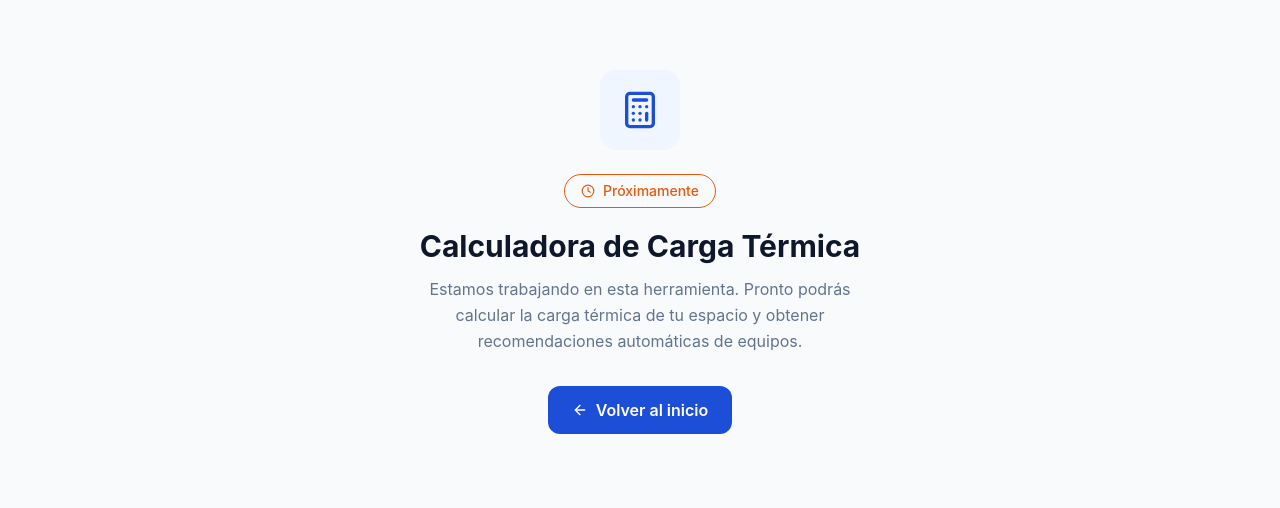
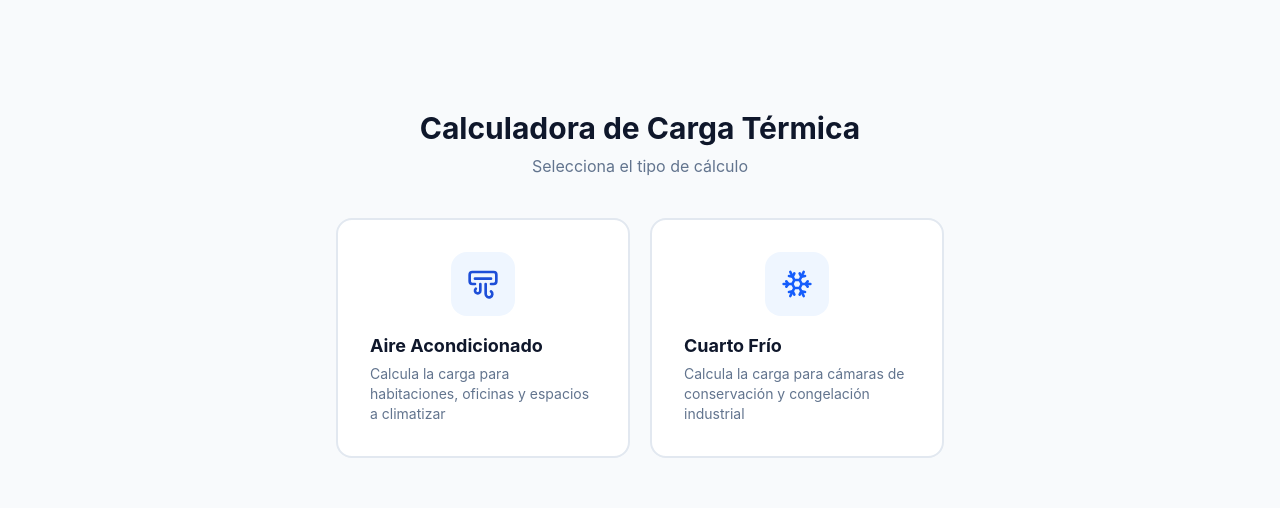
Before and after one commit to JFH000/fsp_web, a Vue app: page /hvac-calculator in a window 1280 px wide. Shown: the part 129-637 px from the top of the page. Built offline with nearby package versions, Linux system fonts and the light colour scheme; no server answers; the database is empty.

Commit message:
feat: implement thermal load calculator wizard (AC + cold room)

```diff
--- a/src/modules/hvac/views/HvacCalculatorView.vue
+++ b/src/modules/hvac/views/HvacCalculatorView.vue
@@ -1,32 +1,92 @@
 <template>
-  <div class="min-h-[70vh] flex items-center justify-center px-4 py-20">
-    <div class="text-center max-w-md">
-      <div class="w-20 h-20 bg-brand-50 rounded-2xl flex items-center justify-center mx-auto mb-6">
-        <Calculator class="h-10 w-10 text-brand-700" />
+  <div class="max-w-2xl mx-auto px-4 py-8">
+    <!-- Mode selector -->
+    <ModeSelector v-if="!mode" @select="selectMode" />
+
+    <!-- AC Wizard -->
+    <template v-else-if="mode === 'ac'">
+      <div class="mb-6">
+        <button @click="reset" class="flex items-center gap-1.5 text-sm text-slate-500 hover:text-slate-700 transition-colors">
+          <ArrowLeft class="h-4 w-4" /> Cambiar modo
+        </button>
       </div>
+      <WizardProgress :steps="AC_STEPS" :current="acStep" @go="acStep = $event" class="mb-6" />
+      <div class="bg-white rounded-2xl border border-slate-200 p-6">
+        <AcStep1Dimensions  v-if="acStep === 0" :form="acForm" @next="acStep++" />
+        <AcStep2Conditions  v-else-if="acStep === 1" :form="acForm" @next="acStep++" @back="acStep--" />
+        <AcStep3InternalLoads v-else-if="acStep === 2" :form="acForm" @next="computeAc" @back="acStep--" />
+        <AcResults v-else-if="acStep === 3 && acResult" :result="acResult" @back="acStep--" @reset="reset" />
+      </div>
+    </template>
 
-      <div class="inline-flex items-center gap-2 bg-accent-50 border border-accent-200 rounded-full px-4 py-1.5 text-accent-600 text-sm font-medium mb-5">
-        <Clock class="h-3.5 w-3.5" />
-        Próximamente
+    <!-- Cold Wizard -->
+    <template v-else-if="mode === 'cold'">
+      <div class="mb-6">
+        <button @click="reset" class="flex items-center gap-1.5 text-sm text-slate-500 hover:text-slate-700 transition-colors">
+          <ArrowLeft class="h-4 w-4" /> Cambiar modo
+        </button>
       </div>
-
-      <h1 class="text-3xl font-bold text-slate-900 mb-3">Calculadora de Carga Térmica</h1>
-      <p class="text-slate-500 leading-relaxed">
-        Estamos trabajando en esta herramienta. Pronto podrás calcular la carga térmica de tu espacio
-        y obtener recomendaciones automáticas de equipos.
-      </p>
-
-      <RouterLink
-        to="/"
-        class="inline-flex items-center gap-2 mt-8 bg-brand-700 hover:bg-brand-800 text-white font-semibold px-6 py-3 rounded-xl transition-colors"
-      >
-        <ArrowLeft class="h-4 w-4" />
-        Volver al inicio
-      </RouterLink>
-    </div>
+      <WizardProgress :steps="COLD_STEPS" :current="coldStep" @go="coldStep = $event" class="mb-6" />
+      <div class="bg-white rounded-2xl border border-slate-200 p-6">
+        <ColdStep1Type        v-if="coldStep === 0" :form="coldForm" @next="coldStep++" />
+        <ColdStep2Dimensions  v-else-if="coldStep === 1" :form="coldForm" @next="coldStep++" @back="coldStep--" />
+        <ColdStep3Product     v-else-if="coldStep === 2" :form="coldForm" @next="coldStep++" @back="coldStep--" />
+        <ColdStep4InternalLoads v-else-if="coldStep === 3" :form="coldForm" @next="computeCold" @back="coldStep--" />
+        <ColdResults v-else-if="coldStep === 4 && coldResult" :result="coldResult" @back="coldStep--" @reset="reset" />
+      </div>
+    </template>
   </div>
 </template>
 
 <script setup lang="ts">
-import { Calculator, Clock, ArrowLeft } from '@lucide/vue'
+import { ref, reactive } from 'vue'
+import { ArrowLeft } from '@lucide/vue'
+
+import ModeSelector    from '../components/ModeSelector.vue'
+import WizardProgress  from '../components/WizardProgress.vue'
+import AcStep1Dimensions   from '../components/ac/AcStep1Dimensions.vue'
+import AcStep2Conditions   from '../components/ac/AcStep2Conditions.vue'
+import AcStep3InternalLoads from '../components/ac/AcStep3InternalLoads.vue'
+import AcResults           from '../components/ac/AcResults.vue'
+import ColdStep1Type         from '../components/cold/ColdStep1Type.vue'
+import ColdStep2Dimensions   from '../components/cold/ColdStep2Dimensions.vue'
+import ColdStep3Product      from '../components/cold/ColdStep3Product.vue'
+import ColdStep4InternalLoads from '../components/cold/ColdStep4InternalLoads.vue'
+import ColdResults           from '../components/cold/ColdResults.vue'
+
+import { calculateAcLoad, defaultAcInputs, type AcResult } from '../utils/ac-calculator'
+import { calculateColdLoad, defaultColdInputs, type ColdResult } from '../utils/cold-calculator'
+
+const AC_STEPS   = ['Dimensiones', 'Condiciones', 'Cargas internas', 'Resultado']
+const COLD_STEPS = ['Tipo', 'Dimensiones', 'Producto', 'Cargas internas', 'Resultado']
+
+const mode     = ref<'ac' | 'cold' | null>(null)
+const acStep   = ref(0)
+const coldStep = ref(0)
+const acForm   = reactive(defaultAcInputs())
+const coldForm = reactive(defaultColdInputs())
+const acResult   = ref<AcResult | null>(null)
+const coldResult = ref<ColdResult | null>(null)
+
+function selectMode(m: 'ac' | 'cold') { mode.value = m }
+
+function computeAc() {
+  acResult.value = calculateAcLoad({ ...acForm })
+  acStep.value++
+}
+
+function computeCold() {
+  coldResult.value = calculateColdLoad({ ...coldForm })
+  coldStep.value++
+}
+
+function reset() {
+  mode.value = null
+  acStep.value = 0
+  coldStep.value = 0
+  acResult.value = null
+  coldResult.value = null
+  Object.assign(acForm, defaultAcInputs())
+  Object.assign(coldForm, defaultColdInputs())
+}
 </script>
```
